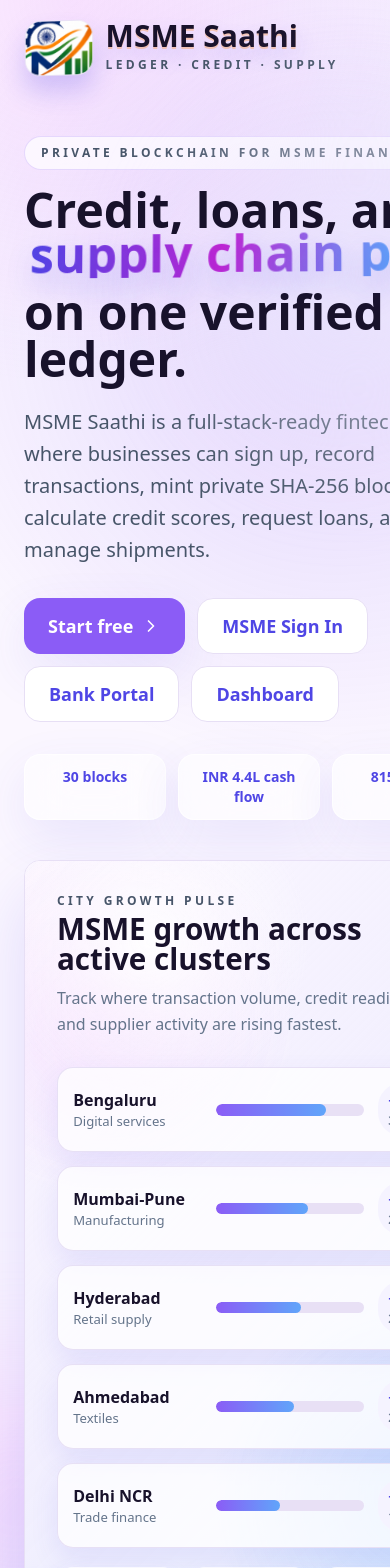
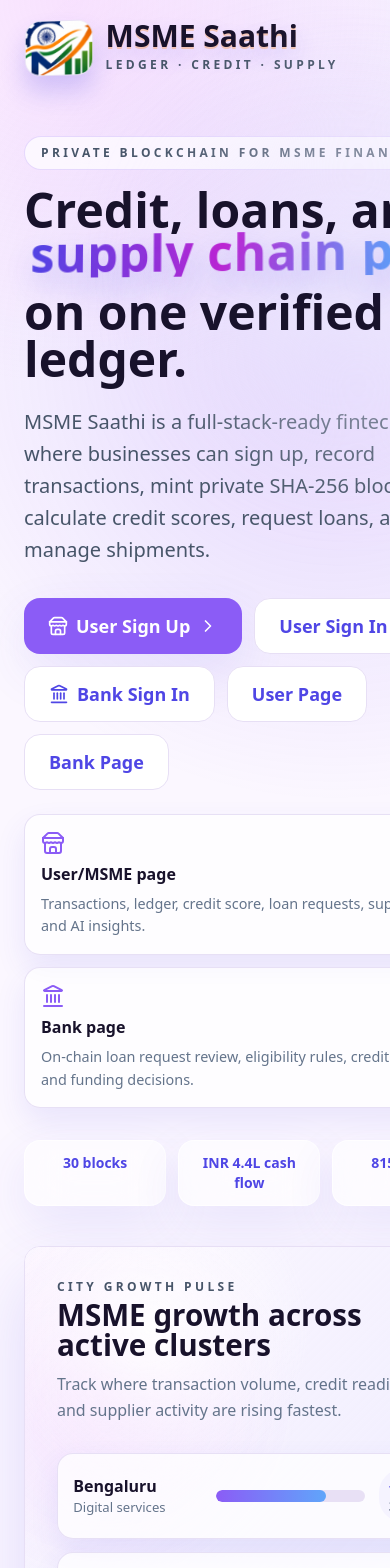
Before and after one commit to rudranshrajsrivastava/MICROFINANCE, a Next.js app: page / in a window 390 px wide. Shown: the top 1568 px of the page. Built offline with nearby package versions, Linux system fonts and the light colour scheme.

Commit message:
Separate user and bank portals

```diff
--- a/app/globals.css
+++ b/app/globals.css
@@ -333,6 +333,42 @@
     box-shadow: 0 14px 28px rgba(79, 70, 229, 0.1);
   }
 
+  .portal-card,
+  .bank-feature-card {
+    display: grid;
+    gap: 0.45rem;
+    border: 1px solid rgba(231, 223, 245, 0.96);
+    border-radius: 1rem;
+    background: rgba(255, 255, 255, 0.68);
+    padding: 1rem;
+    box-shadow: 0 14px 30px rgba(79, 70, 229, 0.1);
+    transition: transform 180ms ease, box-shadow 180ms ease, border-color 180ms ease;
+  }
+
+  .portal-card:hover,
+  .bank-feature-card:hover {
+    transform: translateY(-4px);
+    border-color: rgba(79, 70, 229, 0.3);
+    box-shadow: 0 20px 42px rgba(79, 70, 229, 0.16);
+  }
+
+  .portal-card strong,
+  .bank-feature-card strong {
+    font-size: 1rem;
+    font-weight: 900;
+  }
+
+  .portal-card span,
+  .bank-feature-card span {
+    color: #64748b;
+    font-size: 0.9rem;
+    line-height: 1.55;
+  }
+
+  .bank-feature-card svg {
+    color: #4f46e5;
+  }
+
   .motion-headline {
     display: grid;
     gap: 0.08em;
--- a/app/page.tsx
+++ b/app/page.tsx
@@ -1,5 +1,5 @@
 import Link from "next/link";
-import { Boxes, BrainCircuit, ChevronRight, CircleDollarSign, HandCoins, HelpCircle, ReceiptText, ShieldCheck, Sparkles, Truck, Zap } from "lucide-react";
+import { Boxes, BrainCircuit, ChevronRight, CircleDollarSign, HandCoins, HelpCircle, Landmark, ReceiptText, ShieldCheck, Sparkles, Store, Truck, Zap } from "lucide-react";
 import { Brand } from "@/components/brand";
 import { CountUp } from "@/components/count-up";
 
@@ -44,7 +44,8 @@
       <nav className="mx-auto flex max-w-7xl items-center justify-between px-6 py-5">
         <Brand />
         <div className="hidden items-center gap-3 sm:flex">
-          <Link className="btn-ghost" href="/sign-in">Sign In</Link>
+          <Link className="btn-ghost" href="/sign-in">User Sign In</Link>
+          <Link className="btn-ghost" href="/sign-in?role=bank">Bank Sign In</Link>
           <Link className="btn-primary" href="/sign-up">Sign Up</Link>
         </div>
       </nav>
@@ -63,10 +64,23 @@
             MSME Saathi is a full-stack-ready fintech app where businesses can sign up, record transactions, mint private SHA-256 blocks, calculate credit scores, request loans, and manage shipments.
           </p>
           <div className="mt-8 flex flex-wrap gap-3">
-            <Link className="btn-primary min-h-14 px-6 text-lg" href="/sign-up">Start free <ChevronRight size={20} /></Link>
-            <Link className="btn-ghost min-h-14 px-6 text-lg" href="/sign-in">MSME Sign In</Link>
-            <Link className="btn-ghost min-h-14 px-6 text-lg" href="/sign-in?role=bank">Bank Portal</Link>
-            <Link className="btn-ghost min-h-14 px-6 text-lg" href="/dashboard">Dashboard</Link>
+            <Link className="btn-primary min-h-14 px-6 text-lg" href="/sign-up"><Store size={20} /> User Sign Up <ChevronRight size={20} /></Link>
+            <Link className="btn-ghost min-h-14 px-6 text-lg" href="/sign-in">User Sign In</Link>
+            <Link className="btn-ghost min-h-14 px-6 text-lg" href="/sign-in?role=bank"><Landmark size={20} /> Bank Sign In</Link>
+            <Link className="btn-ghost min-h-14 px-6 text-lg" href="/user">User Page</Link>
+            <Link className="btn-ghost min-h-14 px-6 text-lg" href="/bank">Bank Page</Link>
+          </div>
+          <div className="mt-6 grid max-w-2xl gap-3 md:grid-cols-2">
+            <article className="portal-card">
+              <Store className="text-moss" />
+              <strong>User/MSME page</strong>
+              <span>Transactions, ledger, credit score, loan requests, supply chain, and AI insights.</span>
+            </article>
+            <article className="portal-card">
+              <Landmark className="text-moss" />
+              <strong>Bank page</strong>
+              <span>On-chain loan request review, eligibility rules, credit checks, and funding decisions.</span>
+            </article>
           </div>
           <div className="mt-8 grid max-w-xl grid-cols-3 gap-3">
             {["30 blocks", "INR 4.4L cash flow", "815 score"].map((item) => (
--- /dev/null
+++ b/app/user/page.tsx
@@ -0,0 +1,5 @@
+import { DashboardApp } from "@/components/dashboard-app";
+
+export default function UserPage() {
+  return <DashboardApp page="overview" />;
+}
--- a/components/auth-form.tsx
+++ b/components/auth-form.tsx
@@ -52,7 +52,7 @@
       businessType: user.businessType
     });
     saveState({ ...state, user, blocks: [...state.blocks, block] });
-    router.push("/dashboard");
+    router.push("/user");
   }
 
   const signup = mode === "sign-up";
@@ -74,11 +74,11 @@
             <div className="mt-6 grid gap-3">
               <button type="button" className={`role-card ${!bank ? "role-card-active" : ""}`} onClick={() => setRole("msme")}>
                 <Store />
-                <span><strong>MSME business</strong><small>Record activity and request loans</small></span>
+                <span><strong>Sign in as user</strong><small>MSME dashboard, ledger, loans, supply chain</small></span>
               </button>
               <button type="button" className={`role-card ${bank ? "role-card-active" : ""}`} onClick={() => setRole("bank")}>
                 <Landmark />
-                <span><strong>Bank portal</strong><small>Review credit and fund requests</small></span>
+                <span><strong>Sign in as bank</strong><small>Loan review desk, eligibility, chain proof</small></span>
               </button>
             </div>
             <div className="bank-proof-strip mt-7">
@@ -88,7 +88,7 @@
           </section>
           <section className="p-7">
         <p className="eyebrow">{bank ? "Bank access" : signup ? "Create account" : "Welcome back"}</p>
-        <h2 className="mt-3 text-3xl font-black">{bank ? "Sign in as lending partner." : signup ? "Create MSME account." : "Continue to dashboard."}</h2>
+        <h2 className="mt-3 text-3xl font-black">{bank ? "Sign in as bank." : signup ? "Create user account." : "Sign in as user."}</h2>
         <div className="mt-7 grid gap-4">
           {bank ? (
             <>
@@ -105,7 +105,7 @@
           <label className="field"><span>Email</span><input type="email" value={form.email} onChange={(e) => setForm({ ...form, email: e.target.value })} required /></label>
           <label className="field"><span>Password</span><input type="password" value={form.password} onChange={(e) => setForm({ ...form, password: e.target.value })} required /></label>
         </div>
-        <button className="btn-primary mt-6 w-full" type="submit">{bank ? "Open bank review desk" : signup ? "Create account" : "Sign in"}</button>
+        <button className="btn-primary mt-6 w-full" type="submit">{bank ? "Open bank page" : signup ? "Create user account" : "Open user dashboard"}</button>
         <LinkHint mode={mode} bank={bank} />
           </section>
         </div>
--- a/components/bank-dashboard.tsx
+++ b/components/bank-dashboard.tsx
@@ -91,7 +91,7 @@
       <nav className="mx-auto flex max-w-7xl flex-wrap items-center justify-between gap-4">
         <Brand />
         <div className="flex flex-wrap items-center gap-3">
-          <Link className="btn-ghost" href="/dashboard">MSME dashboard</Link>
+          <Link className="btn-ghost" href="/user">User page</Link>
           <button className="btn-ghost" onClick={logout}><LogOut size={18} /> Logout</button>
         </div>
       </nav>
@@ -117,6 +117,24 @@
         <BankMetric icon={HandCoins} label="Policy limit" value={policy.approved ? money.format(policy.limit) : "Rejected"} note={`${policy.multiplier}x monthly cash flow`} />
         <BankMetric icon={Boxes} label="Loan blocks" value={String(loanBlocks.length)} note={valid ? "Verified chain" : "Invalid chain"} />
         <BankMetric icon={BadgeCheck} label="Net cash flow" value={money.format(credit.netCashFlow)} note={`${credit.activeMonths} active months`} />
+      </section>
+
+      <section className="mx-auto mt-6 grid max-w-7xl gap-4 md:grid-cols-3">
+        <article className="bank-feature-card">
+          <HandCoins />
+          <strong>Request review</strong>
+          <span>See every MSME loan request with requested amount, current status, and linked business profile.</span>
+        </article>
+        <article className="bank-feature-card">
+          <ArrowUpRight />
+          <strong>Eligibility check</strong>
+          <span>Use live credit score, monthly cash flow, and policy multiplier to judge approval readiness.</span>
+        </article>
+        <article className="bank-feature-card">
+          <Boxes />
+          <strong>Chain proof</strong>
+          <span>Inspect loan blocks, bank decisions, previous hashes, and tamper verification before funding.</span>
+        </article>
       </section>
 
       <section className="mx-auto mt-6 grid max-w-7xl gap-5 xl:grid-cols-[1.1fr_0.9fr]">
--- a/components/dashboard-app.tsx
+++ b/components/dashboard-app.tsx
@@ -35,7 +35,7 @@
 const money = new Intl.NumberFormat("en-IN", { style: "currency", currency: "INR", maximumFractionDigits: 0 });
 
 const nav = [
-  { href: "/dashboard", label: "Overview", icon: Home },
+  { href: "/user", label: "Overview", icon: Home },
   { href: "/dashboard/transactions", label: "Transactions", icon: ReceiptText },
   { href: "/dashboard/ledger", label: "Blockchain Ledger", icon: Boxes },
   { href: "/dashboard/credit-score", label: "Credit Score", icon: ArrowUpRight },
@@ -108,7 +108,7 @@
         <div className="p-7"><Brand /></div>
         <nav className="border-t border-line p-4">
           {nav.map(({ href, label, icon: Icon }) => {
-            const active = href === "/dashboard" ? pathname === href : pathname.startsWith(href);
+            const active = href === "/user" ? pathname === href || pathname === "/dashboard" : pathname.startsWith(href);
             return (
               <Link key={href} href={href} onClick={() => setNavOpen(false)} className={`mb-2 flex min-h-12 items-center gap-3 rounded-xl px-4 text-lg font-semibold ${active ? "bg-wheat text-ink" : "text-slate-600 hover:bg-wheat/60"}`}>
                 <Icon size={21} /> {label}
```
